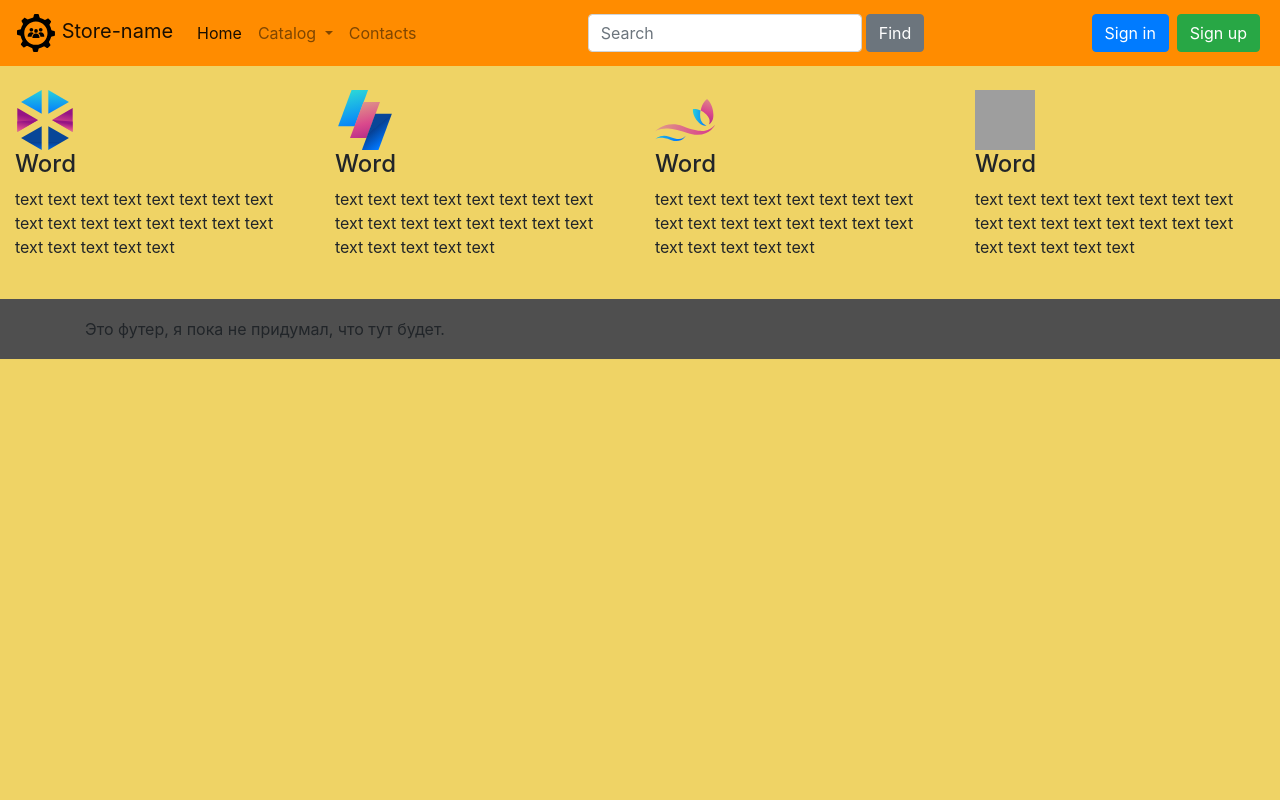
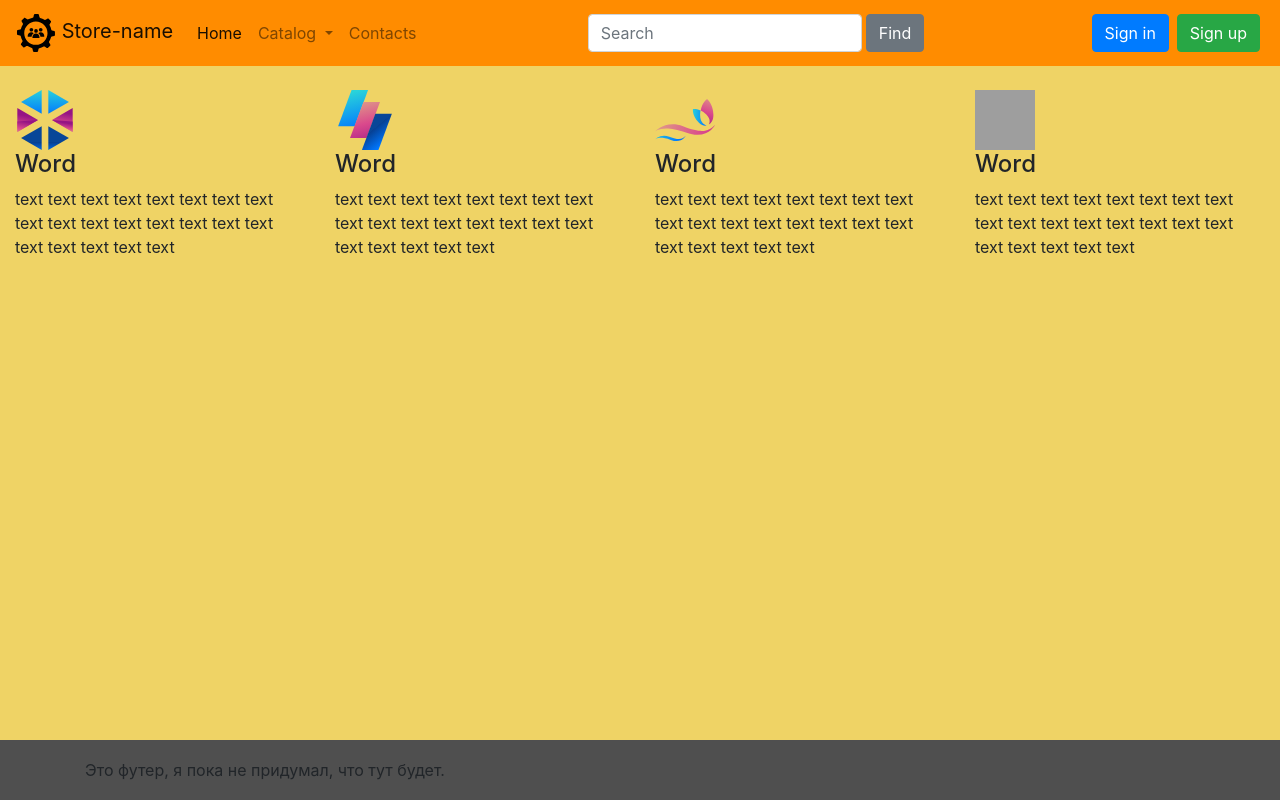
Before and after one commit to DenjiS/test_ecomm-studying, a Django app: page /store/ in a window 1280 px wide. Run offline with Django 4.2, Linux system fonts and the light colour scheme; grey boxes are pictures that could not be loaded.

Commit message:
footer fix

```diff
--- a/ecomm_platform/store/static/css/base.css
+++ b/ecomm_platform/store/static/css/base.css
@@ -1,9 +1,12 @@
 body {
     background-color: #efd365;
+    min-height: 100vh;
+    display: flex;
+    flex-direction: column;
 }
 
 footer {
-    bottom: 0;
+    margin-top: auto;
     width: 100%;
     height: 60px;
     line-height: 60px;
--- a/ecomm_platform/store/templates/store/base.html
+++ b/ecomm_platform/store/templates/store/base.html
@@ -19,7 +19,6 @@
         {% include './block/navbar.html' %}
 
         {% block header %}{% endblock %}
-
         {% block content %}{% endblock %}
 
         {% block pagination %}{% endblock %}
```
